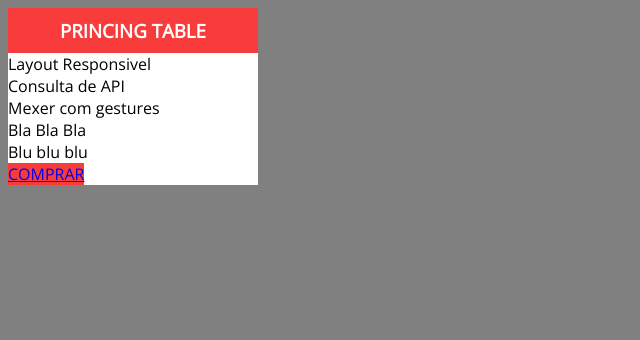
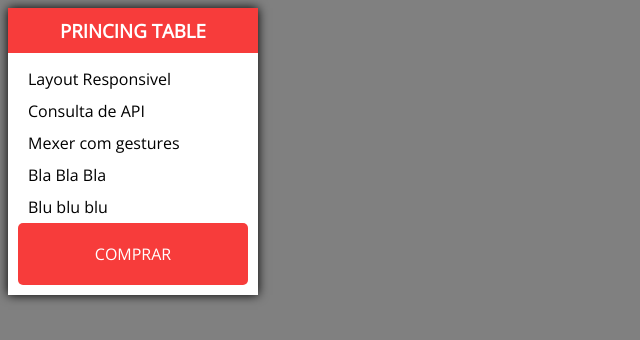
Before and after one commit to maiconkcond/Curso-FrontEnd-Senai, a website: page index.html in a window 1280 px wide. Shown: the whole page, without its empty margins (0-640 px from the left). Drawn offline with nearby package versions, Linux system fonts and the light colour scheme.

Commit message:
card criado

```diff
--- a/css/estilo.css
+++ b/css/estilo.css
@@ -17,6 +17,16 @@ h1,h2,h3,h4,h5,h6{margin: 0px;}
 .card{
 	width: 250px;
 	background: #fff;
+	box-shadow: 0px 0px 10px #000;
+
+	/*
+		FAZER A TRANSIÇÃO DE UMA PROPRIEDADE PARA OUTRA
+		Valor que vai ter a transição
+		Quantos segundos vai durar a animação
+		Quantos segundos de delay tem animação
+	*/
+
+	transition: transform 0.2s 0s ease-in;
 }
 
 .card header {
@@ -26,10 +36,31 @@ h1,h2,h3,h4,h5,h6{margin: 0px;}
 	text-align: center;
 }
 
+.card:hover{
+	/* Aumentar tamanho */
+	transform: scale(1.1);
+}
+
+.card .content{
+	padding: 10px;
+}
 .card .content ul{
 	list-style-type: none;
 }
 
-.btn {
+.card .content ul li {
+	padding: 5px 10px;
+}
+
+.card .content .btn {
 	background: #f73c3b;
+	padding: 20px;
+	box-sizing: border-box;
+	color: white;
+	display: block;
+	width: 100%;
+	margin: 0 auto;
+	border-radius: 5px;
+	text-align: center;
+	text-decoration: none;
 }
```
Also changed, not shown: package.json (added, +19 -0 lines), README.md, 1 other file.
